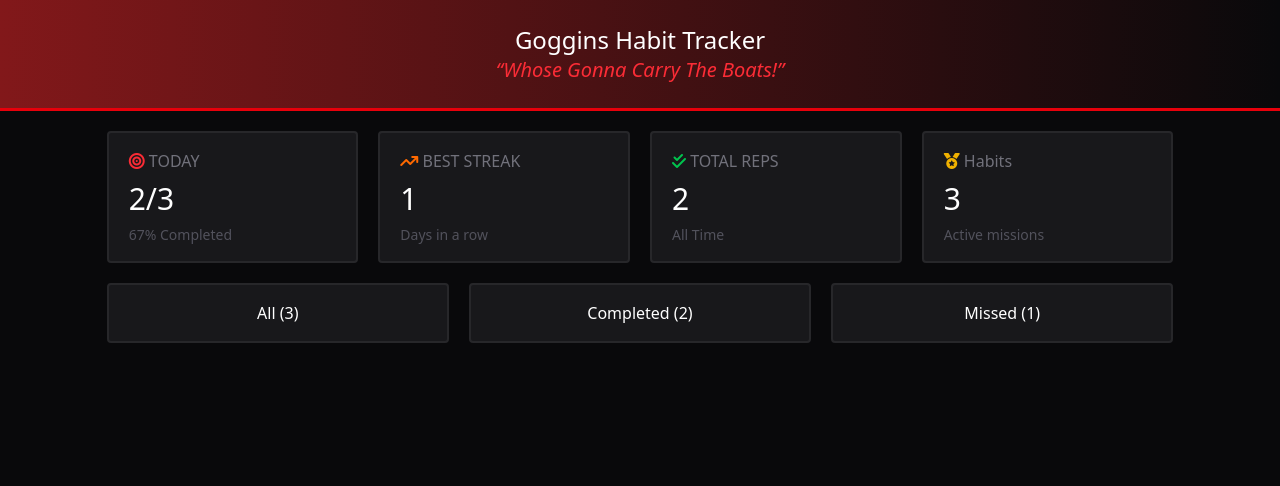
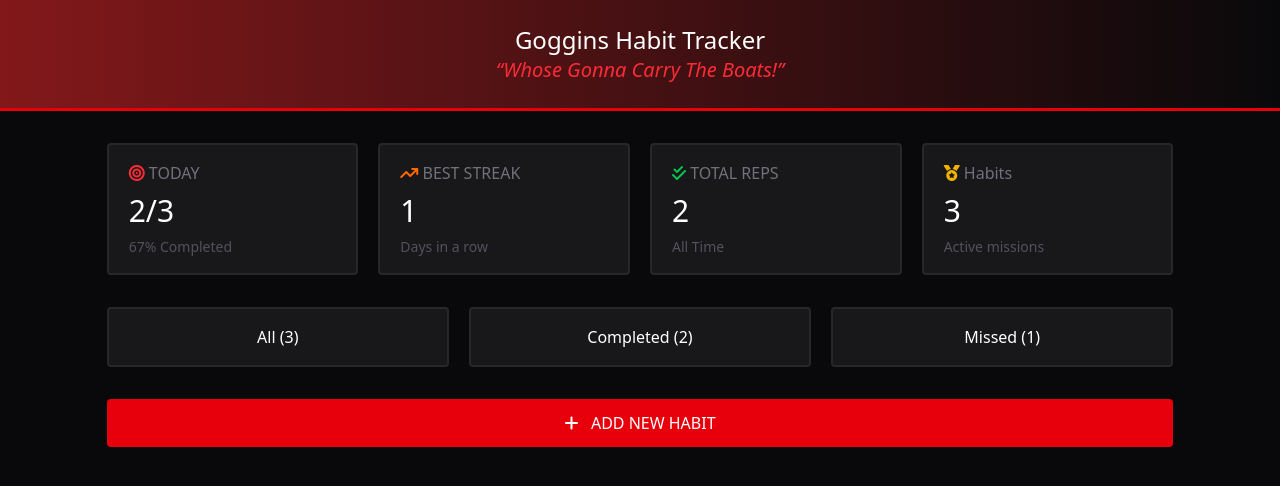
Before and after one commit to kiyamehr/Goggins-Habit-Tracker, a website built with Vite: page index.html in a window 1280 px wide. Built offline with nearby package versions, Linux system fonts and the light colour scheme.

Commit message:
added add habit button

```diff
--- a/index.html
+++ b/index.html
@@ -31,7 +31,7 @@
       <!-- Tracking section  -->
       <section
         id="tracking-box"
-        class="grid sm:grid-cols-4 items-center justify-center grid-cols-2 my-5 gap-2 lg:gap-5 w-full"
+        class="grid sm:grid-cols-4 items-center justify-center grid-cols-2 my-8 gap-2 lg:gap-5 w-full"
       >
         <div
           id="completed-today"
@@ -85,6 +85,11 @@
         <button class="text-white cursor-pointer hover:border-red-600! transition duration-300 w-full box-card-design py-4 px-5 rounded-sm">Missed (<span>1</span>)</button>
        </section>
 
+       <!-- add habit button  -->
+       <section id="add-habit" class="w-full my-8">
+        <button class="w-full bg-red-600 hover:bg-red-800 cursor-pointer transition duration-300 text-white py-3 rounded-sm"><i class="fa fa-plus"></i>&nbsp;&nbsp; ADD NEW HABIT</button>
+       </section>
+
       <script src="src/main.js"></script>
     </main>
   </body>
```
